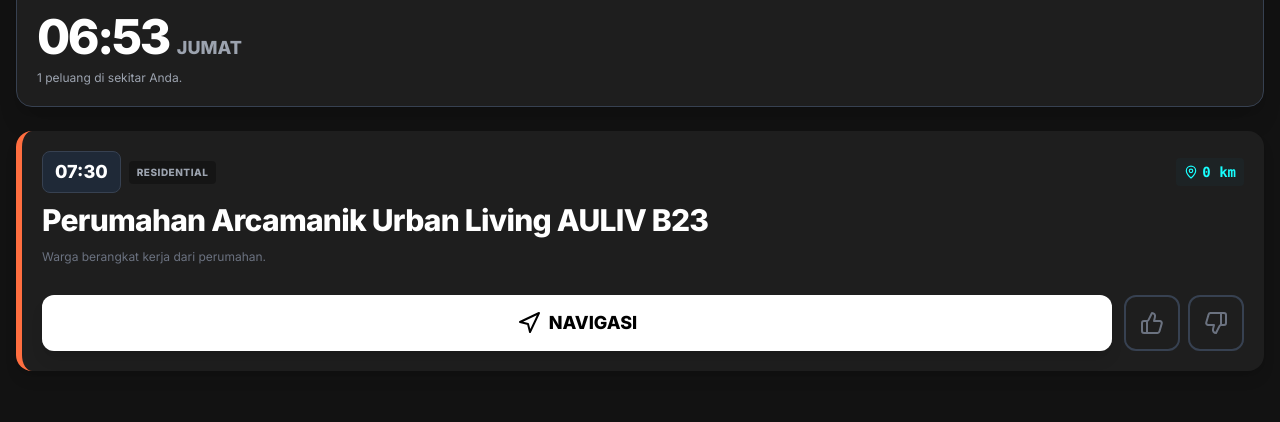
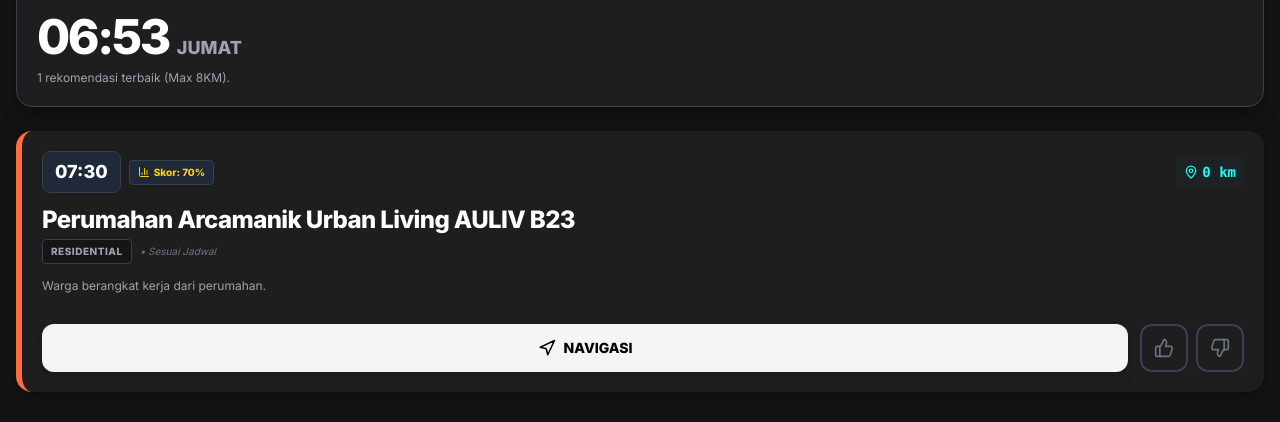
Before and after one commit to egiistw88/Ikhtiar-ku, a React (Vite) app: page / in a window 1280 px wide. Shown: the part 166-588 px from the top of the page. Built offline with nearby package versions, Linux system fonts and the light colour scheme; no server answers.

Commit message:
fix(map): Improve map tile and styling
Switches map tiles to CartoDB Voyager for better readability and uses a lighter background. Updates user location marker color for improved visibility.

```diff
--- a/components/RadarView.tsx
+++ b/components/RadarView.tsx
@@ -1,13 +1,21 @@
 import React, { useMemo, useState, useEffect } from 'react';
 import { Hotspot, TimeState, DailyFinancial, GarageData } from '../types';
 import { isWithinTimeWindow, calculateDistance, getTimeDifference, isNightTime } from '../utils';
-import { toggleValidation, getShiftStart, resetShiftStart, getHotspots, getTodayFinancials, getGarageData } from '../services/storage';
+import { toggleValidation, getShiftStart, getHotspots, getTodayFinancials, getGarageData } from '../services/storage';
 import { CATEGORY_COLORS } from '../constants';
-import { Navigation, CloudRain, Sun, Coffee, ThumbsUp, ThumbsDown, MapPin, AlertTriangle, Wrench, ArrowRight } from 'lucide-react';
+import { Navigation, CloudRain, Sun, Coffee, ThumbsUp, ThumbsDown, MapPin, Wrench, BarChart3 } from 'lucide-react';
 
 interface RadarViewProps {
   hotspots: Hotspot[];
   currentTime: TimeState;
+}
+
+// Extend Hotspot type locally for scoring
+interface ScoredHotspot extends Hotspot {
+    distance: number;
+    score: number;
+    isMaintenance?: boolean;
+    matchReason?: string;
 }
 
 const RadarView: React.FC<RadarViewProps> = ({ hotspots: initialHotspots, currentTime }) => {
@@ -42,8 +50,8 @@ const RadarView: React.FC<RadarViewProps> = ({ hotspots: initialHotspots, curren
         const diff = (new Date().getTime() - getShiftStart().getTime()) / 1000 / 60 / 60;
         setHoursOnline(diff);
         setFinancials(getTodayFinancials());
-        setGarage(getGarageData()); // Keep garage data fresh for alerts
-    }, 60000); // Check every minute
+        setGarage(getGarageData());
+    }, 60000);
     return () => clearInterval(interval);
   }, [initialHotspots]);
 
@@ -52,120 +60,113 @@ const RadarView: React.FC<RadarViewProps> = ({ hotspots: initialHotspots, curren
       setLocalHotspots(getHotspots());
   };
 
+  const handleNavigate = (lat: number, lng: number) => {
+    window.open(`https://www.google.com/maps/dir/?api=1&destination=${lat},${lng}`, '_blank');
+  };
+
   // ==========================================
-  // THE BRAIN TEST: ALGORITHM IMPLEMENTATION
+  // ALGORITMA CERDAS: SCORING & FILTERING
   // ==========================================
-  const predictions = useMemo(() => {
-    // 1. Time Filtering (Standard)
-    let filtered = localHotspots.filter(h => {
-      if (h.day !== currentTime.dayName) return false;
-      return isWithinTimeWindow(h.predicted_hour, currentTime.timeString);
+  const predictions: ScoredHotspot[] = useMemo(() => {
+    const todayStr = currentTime.fullDate.toISOString().split('T')[0];
+    const currentHour = currentTime.fullDate.getHours();
+
+    // Status Keuangan
+    const isBehindTarget = financials && (financials.netProfit < (financials.target * 0.5)) && currentHour >= 14;
+
+    // Radius Constraint (Dinari)
+    const MAX_RADIUS_KM = isRainMode ? 4.0 : 8.0; // Saat hujan, max 4km. Normal 8km.
+    const MAX_RADIUS_KEJAR_TARGET = 12.0; // Kalau lagi kejar target, rela jauh.
+
+    let scoredSpots: ScoredHotspot[] = localHotspots.map(h => {
+        const dist = userLocation ? calculateDistance(userLocation.lat, userLocation.lng, h.lat, h.lng) : 0;
+        return { ...h, distance: dist, score: 0 };
     });
 
-    // 2. Feedback Loop Filter
-    const todayStr = currentTime.fullDate.toISOString().split('T')[0];
-    filtered = filtered.filter(h => {
+    // FILTER 1: HARD FILTERS (Day, Validation, Maintenance)
+    scoredSpots = scoredSpots.filter(h => {
+        // Must match day
+        if (h.day !== currentTime.dayName) return false;
+
+        // Exclude invalidated spots for today
         const todayVal = h.validations?.find(v => v.date === todayStr);
-        return !(todayVal && todayVal.isAccurate === false);
+        if (todayVal && todayVal.isAccurate === false) return false;
+
+        return true;
     });
 
-    // 3. RAIN MODE (Strict Filtering)
+    // FILTER 2: RAIN MODE INTELLIGENCE
     if (isRainMode) {
-        // HIDE Bike, Commercial, Education, Gov/Facility, Transport Hub
-        // Only show Delivery, Food, Logistics, etc.
-        filtered = filtered.filter(h =>
-            !['Bike', 'Commercial', 'Education', 'Gov/Facility', 'Transport Hub', 'Residential'].includes(h.category)
-        );
-    }
-
-    // 4. Financial Gap Analysis
-    const currentHour = currentTime.fullDate.getHours();
-    const isBehindTarget = financials && (financials.netProfit < (financials.target * 0.5)) && currentHour >= 14;
-
-    if (isBehindTarget) {
-        filtered = filtered.map(h => {
-            if (['Mall/Lifestyle', 'Transport Hub', 'Culinary Night'].includes(h.category)) {
-                return { ...h, notes: `[KEJAR TARGET] ${h.notes}` };
-            }
-            return h;
+        scoredSpots = scoredSpots.filter(h => {
+            // Saat hujan: Sembunyikan 'Bike' (Penumpang), Pendidikan, Fasilitas Umum
+            // Fokus ke: Food, Delivery, Logistics, Shop
+            const bannedInRain = ['Bike', 'Education', 'Gov/Facility', 'Transport Hub', 'Education/Office'];
+            return !bannedInRain.includes(h.category);
         });
     }
 
-    // 5. MAINTENANCE INJECTION (ASSET CHECK)
-    let maintenanceSpot: (Hotspot & { isMaintenance?: boolean }) | null = null;
-    if (garage) {
-        const kmDiff = garage.currentOdometer - garage.lastOilChangeKm;
-        if (kmDiff >= 2000) {
-            // Find closest Service spot
-            const serviceSpots = localHotspots.filter(h => h.category === 'Service' || h.notes.toLowerCase().includes('bengkel'));
-            if (serviceSpots.length > 0) {
-                maintenanceSpot = {
-                    ...serviceSpots[0],
-                    isMaintenance: true,
-                    notes: `⚠️ PERINGATAN: OLI SUDAH PAKAI ${kmDiff} KM! Ganti sekarang.`,
-                    origin: "⚠️ " + serviceSpots[0].origin
-                };
+    // SCORING ENGINE
+    scoredSpots = scoredSpots.map(h => {
+        let score = 100; // Base Score
+        let matchReason = "Sesuai Jadwal";
+
+        // A. Time Scoring
+        // We look for spots within -30 mins to +90 mins of predicted hour
+        const timeDiff = getTimeDifference(h.predicted_hour, currentTime.timeString);
+
+        if (timeDiff > 90) {
+            score = -100; // Too far in time, kill it
+        } else {
+            // Penalty for time difference: -1 point per minute off
+            score -= (timeDiff * 0.8);
+        }
+
+        // B. Distance Scoring
+        // Heavy penalty for distance
+        if (h.distance > (isBehindTarget ? MAX_RADIUS_KEJAR_TARGET : MAX_RADIUS_KM)) {
+            score = -100; // Too far, kill it
+        } else {
+            // -5 points per KM
+            score -= (h.distance * 5);
+        }
+
+        // C. Rain Mode Bonus (Shelter/Mall)
+        if (isRainMode && ['Mall/Lifestyle', 'Resto', 'Culinary'].includes(h.category)) {
+            score += 15;
+            matchReason = "Spot Indoor (Hujan)";
+        }
+
+        // D. Financial Context Bonus
+        if (isBehindTarget) {
+            if (['Mall/Lifestyle', 'Transport Hub', 'Culinary Night'].includes(h.category)) {
+                score += 20;
+                matchReason = "Potensi Orderan Besar";
             }
         }
-    }
 
-    // 6. Calculate Distance
-    let mapped = filtered.map(h => {
-        const dist = userLocation ? calculateDistance(userLocation.lat, userLocation.lng, h.lat, h.lng) : 0;
-        return { ...h, distance: dist };
+        // E. Maintenance Injection
+        if (garage) {
+            const kmDiff = garage.currentOdometer - garage.lastOilChangeKm;
+            if (kmDiff >= 2000 && (h.category === 'Service' || h.notes.toLowerCase().includes('bengkel'))) {
+                score = 200; // FORCE TOP PRIORITY
+                h.isMaintenance = true;
+                matchReason = "DARURAT SERVIS";
+            }
+        }
+
+        return { ...h, score: Math.round(score), matchReason };
     });
 
-    if (userLocation) {
-        // Filter > 10km unless it's High Value
-        mapped = mapped.filter(h => h.distance <= 10 || ['Mall/Lifestyle', 'Transport Hub'].includes(h.category));
-    }
+    // FILTER 3: Remove low scores
+    scoredSpots = scoredSpots.filter(h => h.score > 40); // Only relevant spots
 
-    // 7. SORTING (Precision Sort)
-    mapped.sort((a, b) => {
-        // A. Maintenance Alert ALWAYS First
-        if ((a as any).isMaintenance) return -1;
-        if ((b as any).isMaintenance) return 1;
+    // SORTING: Highest Score First
+    scoredSpots.sort((a, b) => b.score - a.score);
 
-        // B. Contextual Priority
-        let scoreA = 0;
-        let scoreB = 0;
+    // LIMIT: Top 7 only to prevent confusion
+    return scoredSpots.slice(0, 7);
 
-        if (isBehindTarget) {
-             if (a.notes.includes('[KEJAR TARGET]')) scoreA += 5;
-             if (b.notes.includes('[KEJAR TARGET]')) scoreB += 5;
-        }
-
-        if (scoreA !== scoreB) return scoreB - scoreA;
-
-        // C. Time Precision (The closest minute match wins)
-        const diffA = getTimeDifference(a.predicted_hour, currentTime.timeString);
-        const diffB = getTimeDifference(b.predicted_hour, currentTime.timeString);
-        if (Math.abs(diffA - diffB) > 10) { // If difference is significant (>10 mins), prioritize time
-            return diffA - diffB;
-        }
-
-        // D. Distance
-        return a.distance - b.distance;
-    });
-
-    if (maintenanceSpot) {
-        const dist = userLocation ? calculateDistance(userLocation.lat, userLocation.lng, maintenanceSpot.lat, maintenanceSpot.lng) : 0;
-        const spotWithDist = { ...maintenanceSpot, distance: dist };
-        if (!mapped.find(h => h.id === spotWithDist.id)) {
-            mapped.unshift(spotWithDist);
-        } else {
-            mapped = mapped.filter(h => h.id !== spotWithDist.id);
-            mapped.unshift(spotWithDist);
-        }
-    }
-
-    return mapped;
-
-  }, [localHotspots, currentTime, isRainMode, hoursOnline, financials, userLocation, garage]);
-
-  const handleNavigate = (lat: number, lng: number) => {
-    window.open(`https://www.google.com/maps/dir/?api=1&destination=${lat},${lng}`, '_blank');
-  };
+  }, [localHotspots, currentTime, isRainMode, financials, userLocation, garage]);
 
   const isNight = isNightTime(currentTime.fullDate);
 
@@ -188,7 +189,7 @@ const RadarView: React.FC<RadarViewProps> = ({ hotspots: initialHotspots, curren
 
             <button
                 onClick={() => setIsRainMode(!isRainMode)}
-                className={`flex flex-col items-center justify-center px-4 py-2 rounded-xl transition-all border ${isRainMode ? 'bg-blue-900/80 border-blue-400 text-blue-200 shadow-[0_0_15px_rgba(59,130,246,0.5)]' : 'bg-gray-800 border-gray-700 text-gray-400'}`}
+                className={`flex flex-col items-center justify-center px-4 py-2 rounded-xl transition-all border ${isRainMode ? 'bg-blue-600 border-blue-400 text-white shadow-[0_0_15px_rgba(59,130,246,0.5)]' : 'bg-gray-800 border-gray-700 text-gray-400'}`}
             >
                 {isRainMode ? <CloudRain size={20} className="animate-bounce" /> : <Sun size={20} />}
                 <span className="text-[10px] font-bold mt-1">{isRainMode ? 'HUJAN' : 'CERAH'}</span>
@@ -217,10 +218,10 @@ const RadarView: React.FC<RadarViewProps> = ({ hotspots: initialHotspots, curren
             </div>
             <p className="text-gray-400 mt-2 text-xs font-medium">
                 {isRainMode
-                    ? "MODE HUJAN: Fokus Food & Delivery. Bike disembunyikan."
+                    ? "MODE HUJAN AKTIF: Radius max 4KM. Bike disembunyikan."
                     : predictions.length > 0
-                        ? `${predictions.length} peluang di sekitar Anda.`
-                        : "Belum ada pola spesifik. Coba menu Peta."
+                        ? `${predictions.length} rekomendasi terbaik (Max 8KM).`
+                        : "Tidak ada spot relevan dalam radius 8KM."
                 }
             </p>
         </div>
@@ -241,8 +242,11 @@ const RadarView: React.FC<RadarViewProps> = ({ hotspots: initialHotspots, curren
         ) : (
             <div className="bg-gray-800/50 border border-gray-700 rounded-xl p-8 text-center flex flex-col items-center justify-center min-h-[200px]">
                  <Coffee size={48} className="text-gray-600 mb-4" />
-                 <h3 className="text-xl font-bold text-gray-300">Zona Tenang</h3>
-                 <p className="text-gray-500 text-sm mt-2 max-w-xs">Tidak ada data historis dalam radius waktu 60 menit. Waktunya istirahat atau cek Peta Panas.</p>
+                 <h3 className="text-xl font-bold text-gray-300">Radar Sepi</h3>
+                 <p className="text-gray-500 text-sm mt-2 max-w-xs">
+                     Tidak ada titik yang cocok dengan algoritma saat ini (Skor rendah atau terlalu jauh).
+                     {isRainMode && " Coba matikan Mode Hujan jika cuaca sudah reda."}
+                 </p>
             </div>
         )}
       </div>
@@ -250,9 +254,9 @@ const RadarView: React.FC<RadarViewProps> = ({ hotspots: initialHotspots, curren
   );
 };
 
-// Insight Card Component - Optimized for "At a Glance" reading
+// Insight Card Component
 const HotspotCard: React.FC<{
-    spot: Hotspot & { distance?: number, isMaintenance?: boolean };
+    spot: ScoredHotspot;
     onNavigate: (lat: number, lng: number) => void;
     onValidate: (id: string, isAccurate: boolean) => void;
     currentDate: string;
@@ -277,41 +281,54 @@ const HotspotCard: React.FC<{
             )}
 
             <div className="p-5">
-                {/* 1. Header: TIME (The most important context) */}
+                {/* 1. Header: TIME & SCORE */}
                 <div className="flex justify-between items-center mb-3">
                     <div className="flex items-center gap-2">
                          <span className={`px-3 py-1.5 rounded-lg text-lg font-extrabold text-white border ${isMaintenance ? 'bg-red-800 border-red-500' : 'bg-gray-800 border-gray-700'}`}>
                             {spot.predicted_hour}
                         </span>
-                        <span className="text-[10px] font-bold uppercase tracking-wider text-gray-400 bg-black/30 px-2 py-1 rounded">
-                            {spot.category}
-                        </span>
+                        {/* Relevance Badge */}
+                        <div className="flex items-center gap-1 px-2 py-1 rounded bg-gray-800 border border-gray-700">
+                             <BarChart3 size={12} className={spot.score > 80 ? 'text-green-400' : 'text-yellow-400'} />
+                             <span className={`text-[10px] font-bold ${spot.score > 80 ? 'text-green-400' : 'text-yellow-400'}`}>
+                                Skor: {spot.score}%
+                             </span>
+                        </div>
                     </div>
                     {spot.distance !== undefined && (
-                        <div className="flex items-center gap-1 text-cyan-400 font-mono font-bold text-sm bg-cyan-900/10 px-2 py-1 rounded">
+                        <div className={`flex items-center gap-1 font-mono font-bold text-sm px-2 py-1 rounded ${spot.distance > 5 ? 'text-amber-400 bg-amber-900/10' : 'text-cyan-400 bg-cyan-900/10'}`}>
                             <MapPin size={14} />
                             {spot.distance} km
                         </div>
                     )}
                 </div>
 
-                {/* 2. Content: LOCATION NAME (Huge Typography) */}
-                <h3 className={`text-3xl font-extrabold leading-none mb-3 tracking-tight ${isMaintenance ? 'text-red-400' : 'text-white'}`}>
+                {/* 2. Content: LOCATION NAME */}
+                <h3 className={`text-2xl font-extrabold leading-tight mb-1 tracking-tight ${isMaintenance ? 'text-red-400' : 'text-white'}`}>
                     {spot.origin}
                 </h3>
 
-                {/* 3. Notes (De-emphasized, concise) */}
-                <p className={`text-xs mb-5 leading-relaxed line-clamp-2 ${isMaintenance ? 'text-white font-bold bg-red-900/30 p-2 rounded' : 'text-gray-500'}`}>
+                <div className="flex items-center gap-2 mb-3">
+                    <span className="text-[10px] font-bold uppercase tracking-wider text-gray-400 bg-black/30 px-2 py-1 rounded border border-gray-700">
+                        {spot.category}
+                    </span>
+                    <span className="text-[10px] italic text-gray-500">
+                        • {spot.matchReason}
+                    </span>
+                </div>
+
+                {/* 3. Notes */}
+                <p className={`text-xs mb-5 leading-relaxed line-clamp-2 ${isMaintenance ? 'text-white font-bold bg-red-900/30 p-2 rounded' : 'text-gray-400'}`}>
                     {spot.notes}
                 </p>
 
-                {/* 4. Actions: Large Touch Targets (Thumb Zone) */}
+                {/* 4. Actions */}
                 <div className="grid grid-cols-[1fr_auto] gap-3 items-center pt-2">
                     <button
                         onClick={() => onNavigate(spot.lat, spot.lng)}
-                        className={`h-14 font-extrabold text-lg rounded-xl flex items-center justify-center gap-2 transition-colors shadow-lg ${isMaintenance ? 'bg-red-600 hover:bg-red-500 text-white' : 'bg-white hover:bg-gray-100 text-black'}`}
+                        className={`h-12 font-extrabold text-sm rounded-xl flex items-center justify-center gap-2 transition-colors shadow-lg ${isMaintenance ? 'bg-red-600 hover:bg-red-500 text-white' : 'bg-gray-100 hover:bg-white text-black'}`}
                     >
-                        <Navigation size={24} />
+                        <Navigation size={18} />
                         NAVIGASI
                     </button>
 
@@ -320,16 +337,16 @@ const HotspotCard: React.FC<{
                          <button
                             onClick={() => onValidate(spot.id, true)}
                             disabled={isValidated}
-                            className={`h-14 w-14 flex items-center justify-center rounded-xl border-2 font-bold transition-all ${isValidated && validation?.isAccurate ? 'bg-green-900/50 border-green-500 text-green-400' : 'border-gray-700 text-gray-500 hover:border-gray-500 hover:text-gray-300'}`}
+                            className={`h-12 w-12 flex items-center justify-center rounded-xl border-2 font-bold transition-all ${isValidated && validation?.isAccurate ? 'bg-green-900/50 border-green-500 text-green-400' : 'border-gray-700 text-gray-500 hover:border-gray-500 hover:text-gray-300'}`}
                         >
-                            <ThumbsUp size={24} />
+                            <ThumbsUp size={20} />
                         </button>
                         <button
                             onClick={() => onValidate(spot.id, false)}
                             disabled={isValidated}
-                            className={`h-14 w-14 flex items-center justify-center rounded-xl border-2 font-bold transition-all ${isValidated && !validation?.isAccurate ? 'bg-red-900/50 border-red-500 text-red-400' : 'border-gray-700 text-gray-500 hover:border-gray-500 hover:text-gray-300'}`}
+                            className={`h-12 w-12 flex items-center justify-center rounded-xl border-2 font-bold transition-all ${isValidated && !validation?.isAccurate ? 'bg-red-900/50 border-red-500 text-red-400' : 'border-gray-700 text-gray-500 hover:border-gray-500 hover:text-gray-300'}`}
                         >
-                            <ThumbsDown size={24} />
+                            <ThumbsDown size={20} />
                         </button>
                     </div>
                 </div>
```
Also changed, not shown: components/MapView.tsx (+24 -20 lines).
